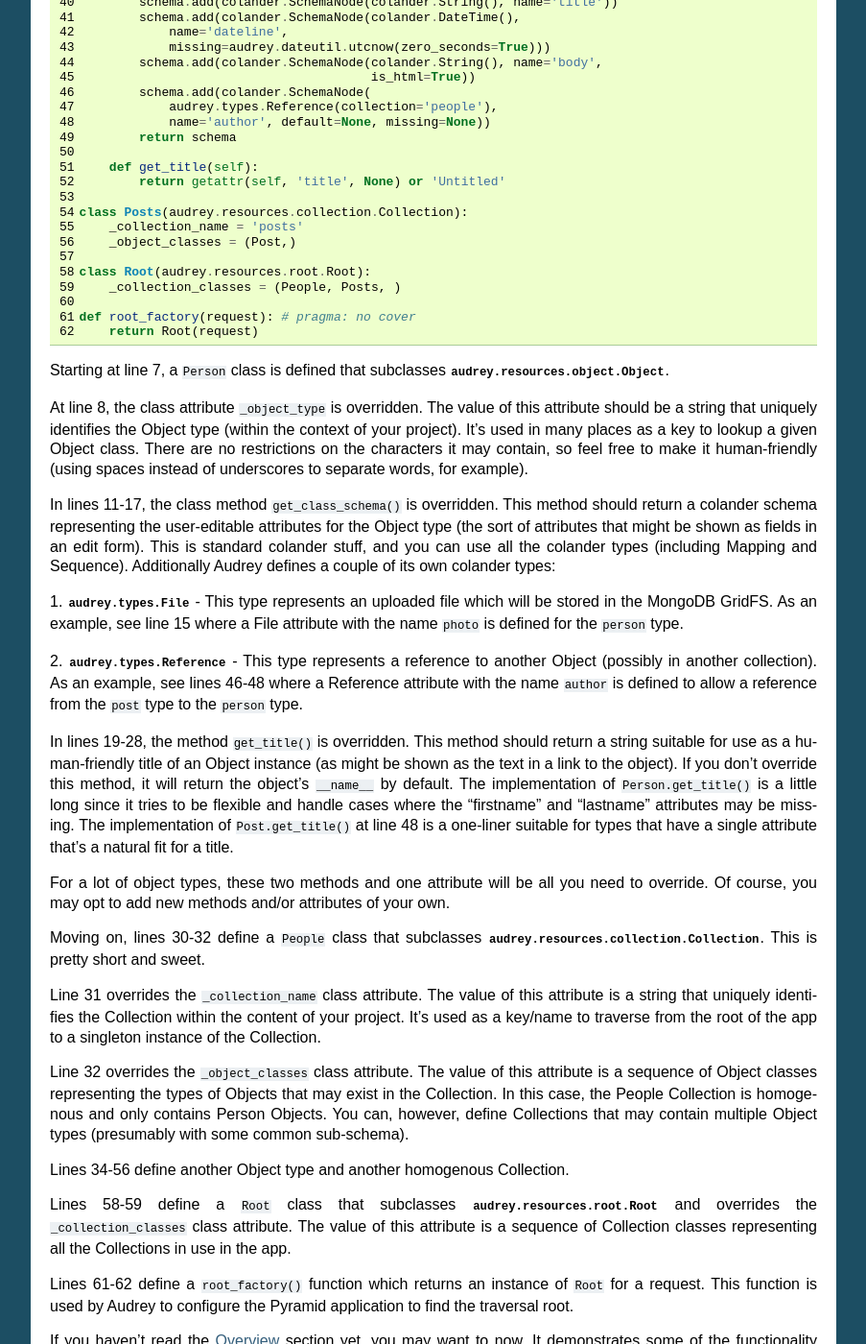
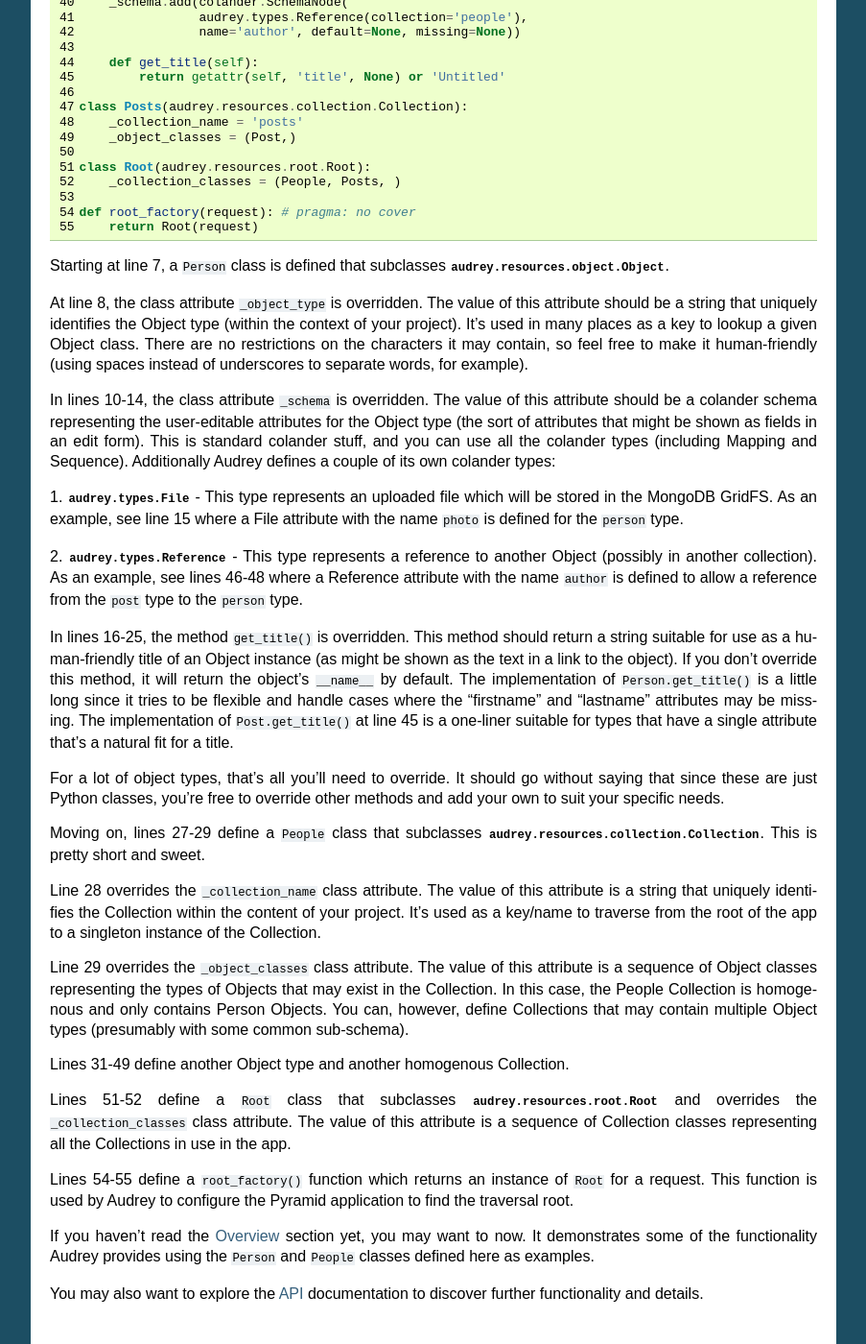
Before and after one commit to sbrauer/Audrey, a Sphinx documentation site: the page built from docs/source/resources.rst, in a window 1280 px wide and 1400 px high, scrolled down 1374 px. Shown: the whole window at 96% size, without its empty margins (198-1101 px from the left). Built offline with Sphinx 7.4.7, drawn with Linux system fonts in a browser that asks for light colours; some of the changed text lies outside the part shown.

Commit message:
use new class-level _schema attribute in base Object
update scaffold and docs to match

```diff
--- a/docs/source/resources.py
+++ b/docs/source/resources.py
@@ -7,14 +7,11 @@
 class Person(audrey.resources.object.Object):
     _object_type = "person"
 
-    @classmethod
-    def get_class_schema(cls, request=None):
-        schema = colander.SchemaNode(colander.Mapping())
-        schema.add(colander.SchemaNode(colander.String(), name='firstname'))
-        schema.add(colander.SchemaNode(colander.String(), name='lastname'))
-        schema.add(colander.SchemaNode(audrey.types.File(), name='photo',
-                                       default=None, missing=None))
-        return schema
+    _schema = colander.SchemaNode(colander.Mapping())
+    _schema.add(colander.SchemaNode(colander.String(), name='firstname'))
+    _schema.add(colander.SchemaNode(colander.String(), name='lastname'))
+    _schema.add(colander.SchemaNode(audrey.types.File(), name='photo',
+                default=None, missing=None))
 
     def get_title(self):
         parts = []
@@ -34,19 +31,15 @@
 class Post(audrey.resources.object.Object):
     _object_type = "post"
 
-    @classmethod
-    def get_class_schema(cls, request=None):
-        schema = colander.SchemaNode(colander.Mapping())
-        schema.add(colander.SchemaNode(colander.String(), name='title'))
-        schema.add(colander.SchemaNode(colander.DateTime(),
-            name='dateline',
-            missing=audrey.dateutil.utcnow(zero_seconds=True)))
-        schema.add(colander.SchemaNode(colander.String(), name='body',
-                                       is_html=True))
-        schema.add(colander.SchemaNode(
-            audrey.types.Reference(collection='people'),
-            name='author', default=None, missing=None))
-        return schema
+    _schema = colander.SchemaNode(colander.Mapping())
+    _schema.add(colander.SchemaNode(colander.String(), name='title'))
+    _schema.add(colander.SchemaNode(colander.DateTime(), name='dateline',
+                missing=audrey.dateutil.utcnow(zero_seconds=True)))
+    _schema.add(colander.SchemaNode(colander.String(), name='body',
+                is_html=True))
+    _schema.add(colander.SchemaNode(
+                audrey.types.Reference(collection='people'),
+                name='author', default=None, missing=None))
 
     def get_title(self):
         return getattr(self, 'title', None) or 'Untitled'
--- a/docs/source/resources.rst
+++ b/docs/source/resources.rst
@@ -54,8 +54,8 @@
 (within the context of your project).  It's used in many places as a key
 to lookup a given Object class.  There are no restrictions on the characters it may contain, so feel free to make it human-friendly (using spaces instead of underscores to separate words, for example).
 
-In lines 11-17, the class method ``get_class_schema()`` is overridden.  This
-method should return a colander schema representing the user-editable
+In lines 10-14, the class attribute ``_schema`` is overridden.  The value of
+this attribute should be a colander schema representing the user-editable
 attributes for the Object type (the sort of attributes that might
 be shown as fields in an edit form).  This is standard colander stuff, and
 you can use all the colander types (including Mapping and Sequence).
@@ -69,32 +69,33 @@
 to another Object (possibly in another collection).
 As an example, see lines 46-48 where a Reference attribute with the name ``author`` is defined to allow a reference from the ``post`` type to the ``person`` type.
 
-In lines 19-28, the method ``get_title()`` is overridden.  This method should
+In lines 16-25, the method ``get_title()`` is overridden.  This method should
 return a string suitable for use as a human-friendly title of an Object
 instance (as might be shown as the text in a link to the object).
 If you don't override this method, it will return the object's ``__name__``
 by default.  The implementation of ``Person.get_title()`` is a little long
 since it tries to be flexible and handle cases where the "firstname" and "lastname" attributes may be missing.  The implementation
-of ``Post.get_title()`` at line 48 is a one-liner suitable for types that
+of ``Post.get_title()`` at line 45 is a one-liner suitable for types that
 have a single attribute that's a natural fit for a title.
 
-For a lot of object types, these two methods and one attribute will be all
-you need to override.  Of course, you may opt to add new methods and/or
-attributes of your own.
+For a lot of object types, that's all you'll need to override.
+It should go without saying that since these are just Python classes,
+you're free to override other methods and add your own to suit your
+specific needs.
 
-Moving on, lines 30-32 define a ``People`` class that subclasses :class:`audrey.resources.collection.Collection`.  This is pretty short and sweet.
+Moving on, lines 27-29 define a ``People`` class that subclasses :class:`audrey.resources.collection.Collection`.  This is pretty short and sweet.
 
-Line 31 overrides the ``_collection_name`` class attribute.  The value of this
+Line 28 overrides the ``_collection_name`` class attribute.  The value of this
 attribute is a string that uniquely identifies the Collection within the content of your project.  It's used as a key/name to traverse from the root of the app
 to a singleton instance of the Collection.
 
-Line 32 overrides the ``_object_classes`` class attribute.  The value of this attribute is a sequence of Object classes representing the types of Objects that may exist in the Collection.  In this case, the People Collection is homogenous and only contains Person Objects.  You can, however, define Collections that may contain multiple Object types (presumably with some common sub-schema).
+Line 29 overrides the ``_object_classes`` class attribute.  The value of this attribute is a sequence of Object classes representing the types of Objects that may exist in the Collection.  In this case, the People Collection is homogenous and only contains Person Objects.  You can, however, define Collections that may contain multiple Object types (presumably with some common sub-schema).
 
-Lines 34-56 define another Object type and another homogenous Collection.
+Lines 31-49 define another Object type and another homogenous Collection.
 
-Lines 58-59 define a ``Root`` class that subclasses :class:`audrey.resources.root.Root` and overrides the ``_collection_classes`` class attribute.  The value of this attribute is a sequence of Collection classes representing all the Collections in use in the app.
+Lines 51-52 define a ``Root`` class that subclasses :class:`audrey.resources.root.Root` and overrides the ``_collection_classes`` class attribute.  The value of this attribute is a sequence of Collection classes representing all the Collections in use in the app.
 
-Lines 61-62 define a ``root_factory()`` function which returns an instance of ``Root`` for a request.  This function is used by Audrey to configure the Pyramid application to find the traversal root.
+Lines 54-55 define a ``root_factory()`` function which returns an instance of ``Root`` for a request.  This function is used by Audrey to configure the Pyramid application to find the traversal root.
 
 If you haven't read the :doc:`overview` section yet, you may want to now.
 It demonstrates some of the functionality Audrey provides using the
```
Also changed, not shown: 3 other files.
